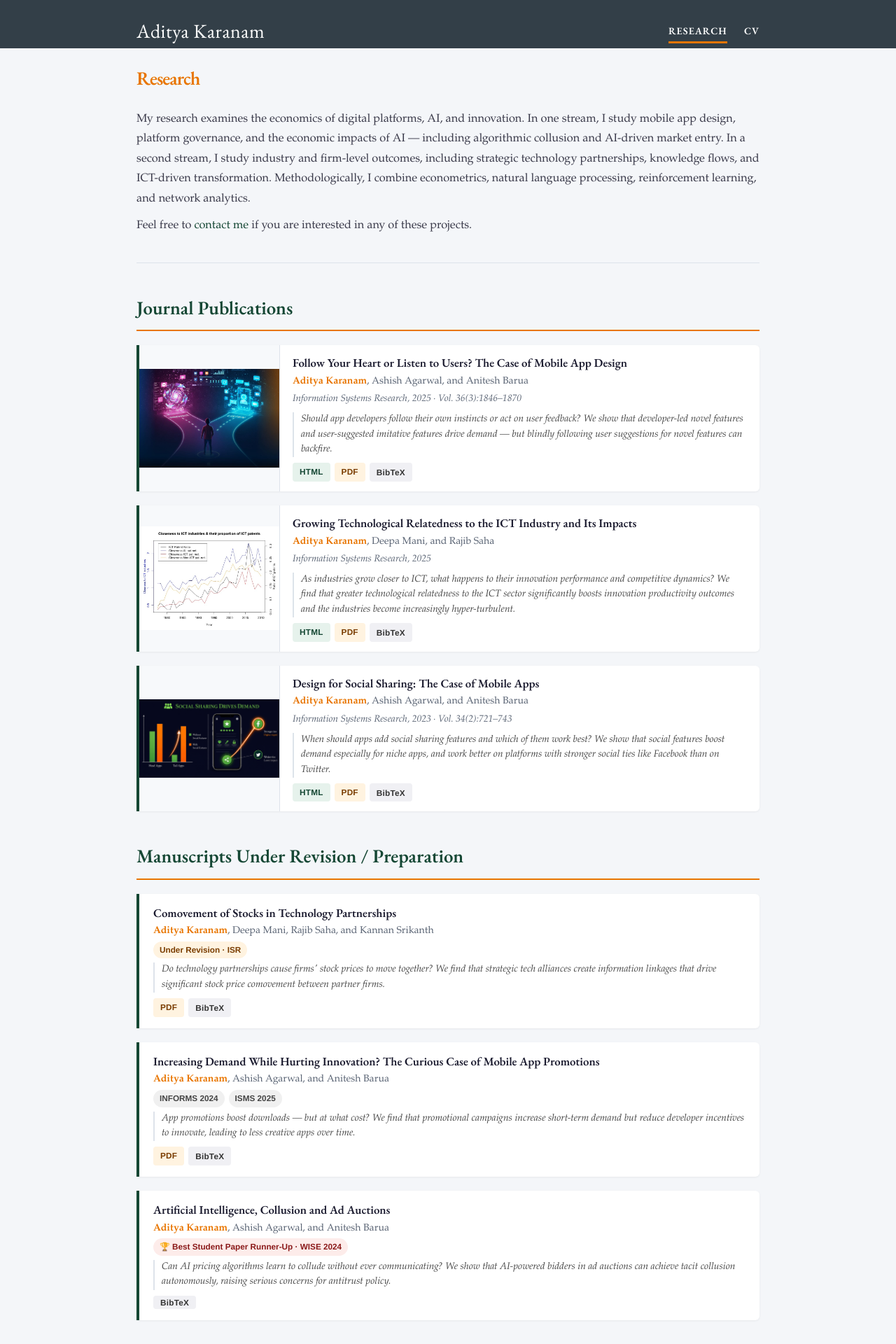
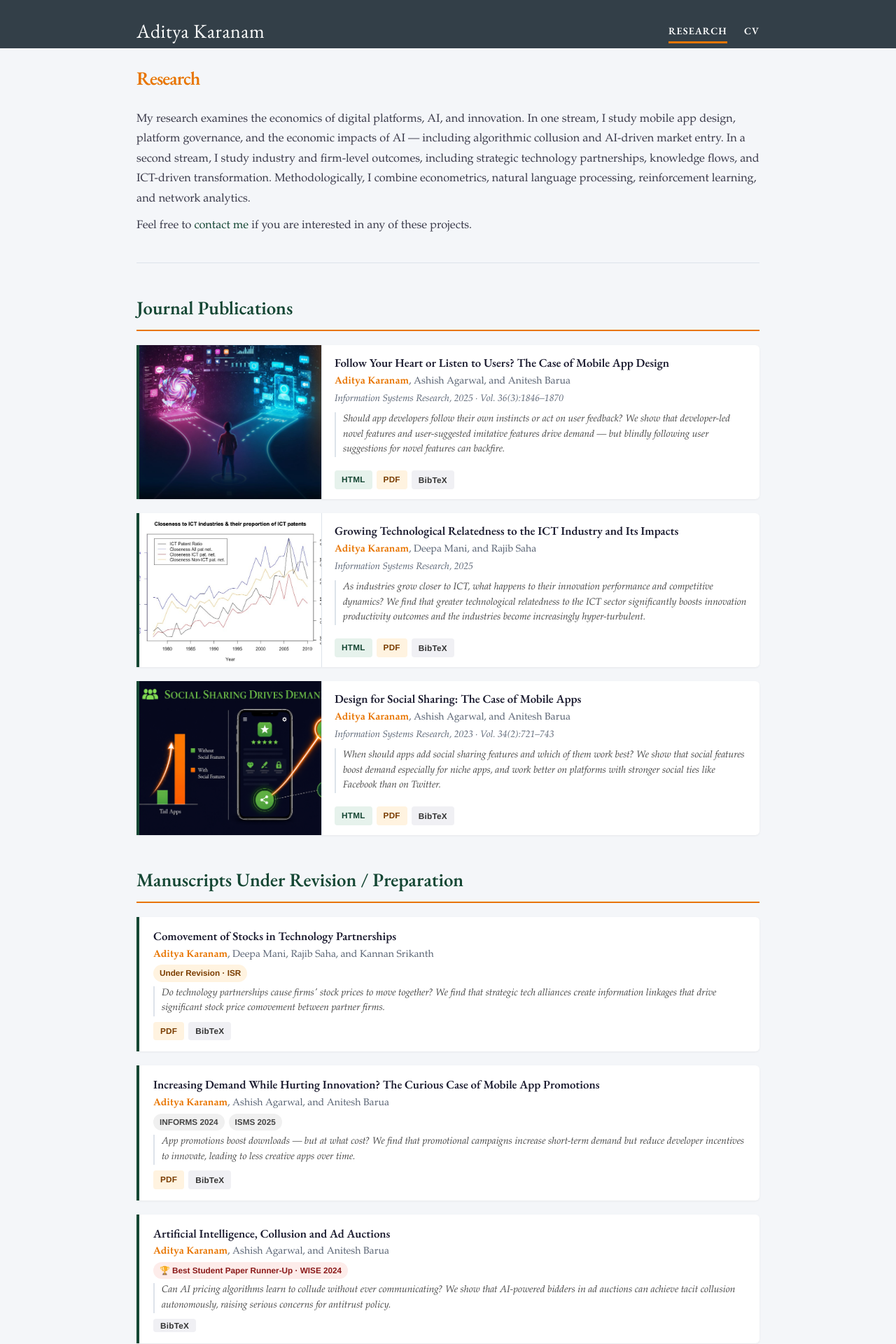
Before and after one commit to askaranam/askaranam.github.io, a Jekyll site: the page built from research.html, in a window 1280 px wide. Shown: the top 1920 px of the page at 70% size. Built offline with Jekyll 4.4.1, drawn with Linux system fonts in a browser that asks for light colours; nearby versions of some CDN libraries; some web fonts are replaced.

Commit message:
Update research.html

```diff
--- a/research.html
+++ b/research.html
@@ -16,8 +16,10 @@ render_with_liquid: false
 .paper:hover { border-left-color: #e87500; box-shadow: 0 3px 10px rgba(0,0,0,0.09); }
 .paper.no-image { flex-direction: column; max-height: none; }
 
-.paper-image-col { flex: 0 0 200px; max-width: 200px; overflow: hidden; border-right: 1px solid #dde3ea; }
-.paper-image { width: 100%; height: 100%; object-fit: contain; object-position: center; display: block; background: #f7f9fb; }
+/* .paper-image-col { flex: 0 0 200px; max-width: 200px; overflow: hidden; border-right: 1px solid #dde3ea; } */
+.paper-image-col { flex: 0 0 260px; max-width: 260px; overflow: hidden; border-right: 1px solid #dde3ea; min-height: 220px; }
+/* .paper-image { width: 100%; height: 100%; object-fit: contain; object-position: center; display: block; background: #f7f9fb; } */
+.paper-image { width: 100%; height: 220px; object-fit: cover; object-position: center top; display: block; background: #f7f9fb; }
 .paper-image-placeholder { width: 100%; height: 100%; min-height: 240px; background: linear-gradient(135deg, #1a2a1e 0%, #0d1b2a 100%); display: flex; align-items: center; justify-content: center; color: #4a6a5a; font-size: 0.72em; font-family: Helvetica, Arial, sans-serif; letter-spacing: 0.1em; text-transform: uppercase; }
 
 .paper-body { flex: 1; padding: 14px 18px; display: flex; flex-direction: column; overflow: hidden; }
```
